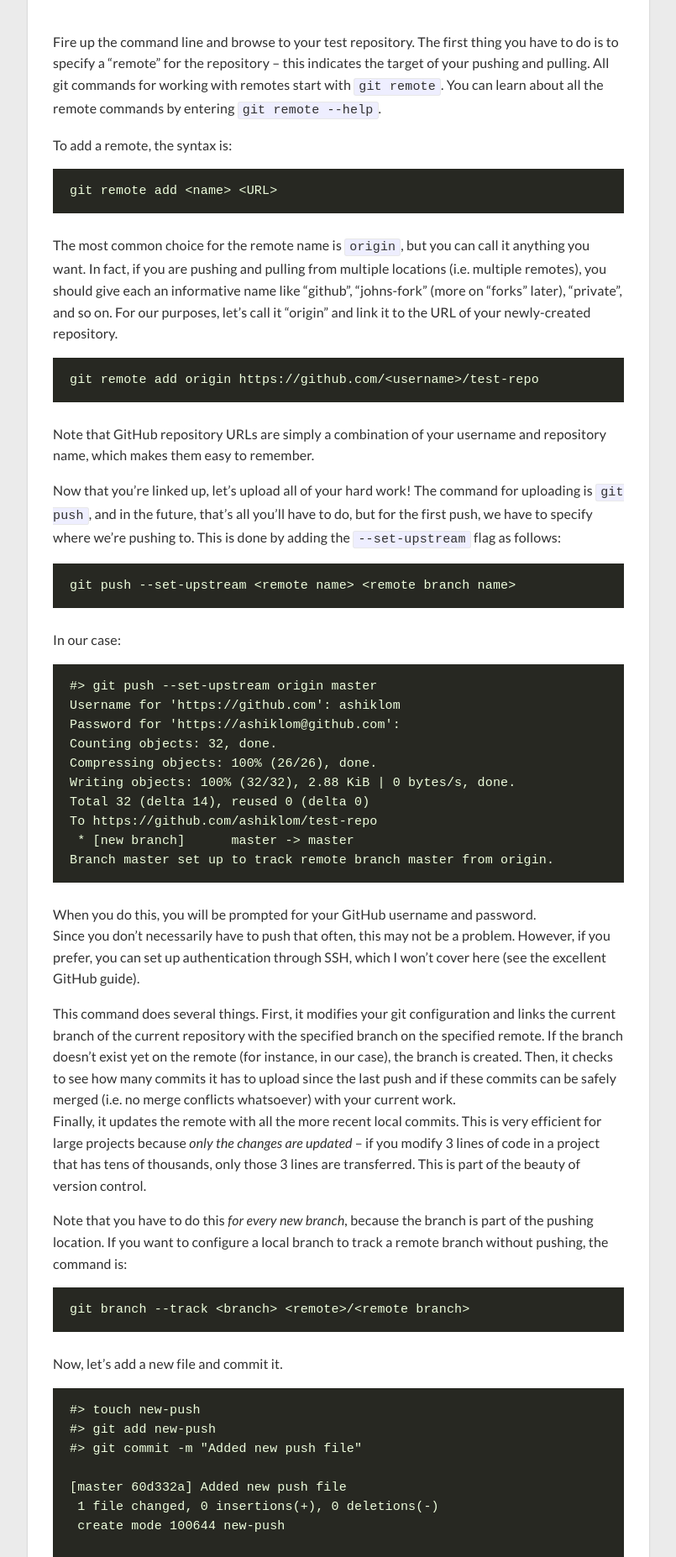
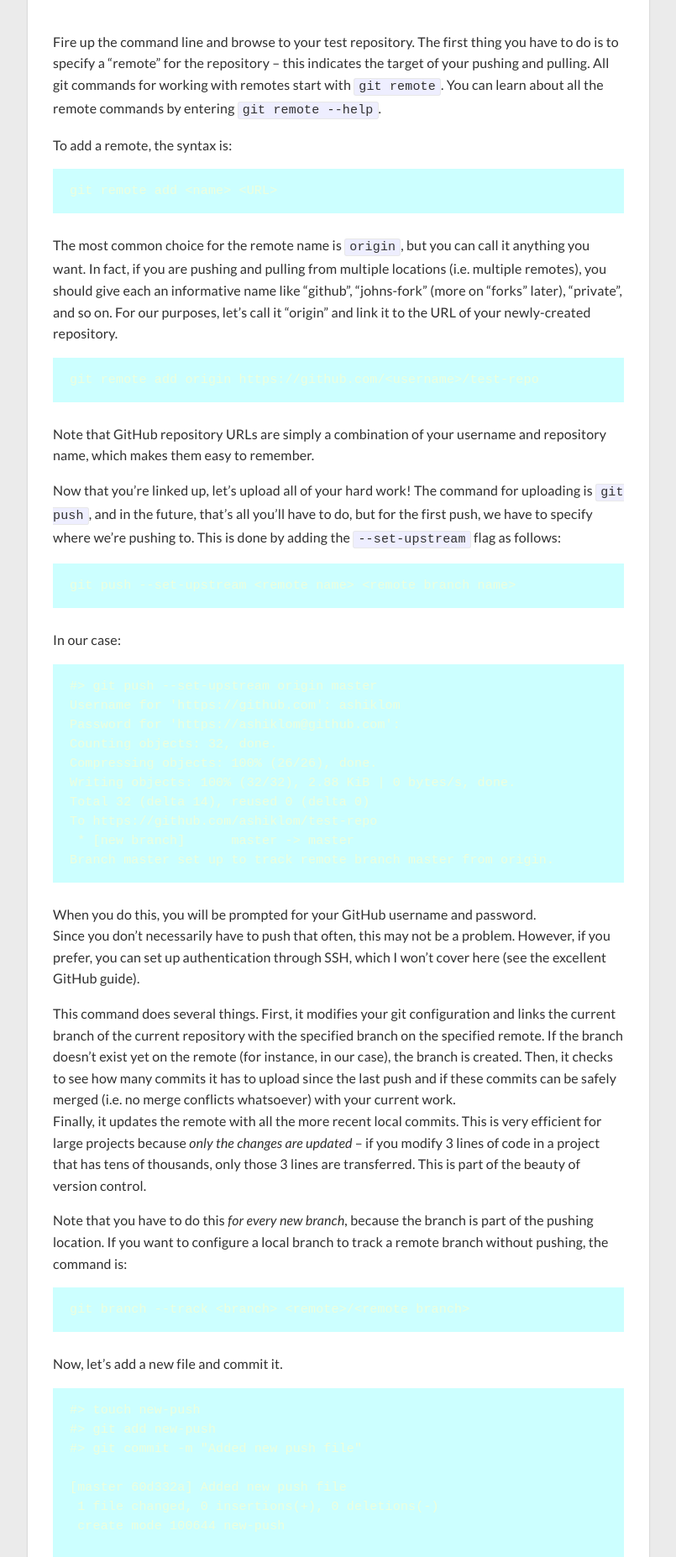
Before and after one commit to ashiklom/ashiklom.github.io, a Jekyll site: the page built from _posts/2015-09-30-Introduction-to-GitHub.md, in a window 1280 px wide. Shown: the part 1125-2979 px from the top of the page at 84% size, without its empty margins (237-1042 px from the left). Built offline with Jekyll 4.4.1, drawn with Linux system fonts in a browser that asks for light colours; nearby versions of some CDN libraries; comment, search, counter and statistics services are not loaded.

Commit message:
Change background color to light for code

```diff
--- a/_sass/_syntax.scss
+++ b/_sass/_syntax.scss
@@ -9,7 +9,8 @@
   };
 
   &, .hll, pre {
-    background-color: #272822;
+    /*background-color: #272822;*/
+    background-color: #ccffff;
     border: none;
   }
 
```
